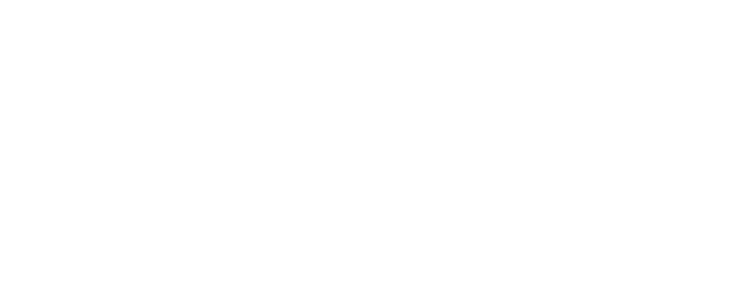
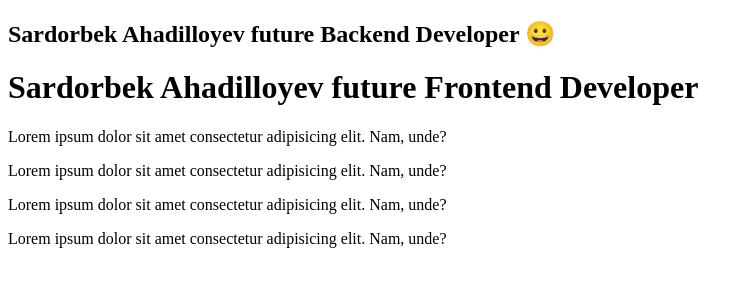
Before and after one commit to createdbysardorbek/Js-Tutorial, a plain HTML site: page index.html in a window 1280 px wide. Shown: the whole page, without its empty margins (0-753 px from the left). Drawn offline with Linux system fonts and the light colour scheme.

Commit message:
feat: working with dom

```diff
--- a/index.html
+++ b/index.html
@@ -9,6 +9,12 @@
 </head>
 
 <body>
+    <h2 id="header2">Sardorbek Ahadilloyev future Backend Developer 😀</h2>
+    <h1 class="header">Sardorbek Ahadilloyev future Frontend Developer</h1>
+    <p class="paragraph">Lorem ipsum dolor sit amet consectetur adipisicing elit. Nam, unde?</p>
+    <p class="paragraph">Lorem ipsum dolor sit amet consectetur adipisicing elit. Nam, unde?</p>
+    <p class="paragraph">Lorem ipsum dolor sit amet consectetur adipisicing elit. Nam, unde?</p>
+    <p class="paragraph">Lorem ipsum dolor sit amet consectetur adipisicing elit. Nam, unde?</p>
     <script src="script.js"></script>
 </body>
 
```
Also changed, not shown: script.js (+95 -0 lines).
